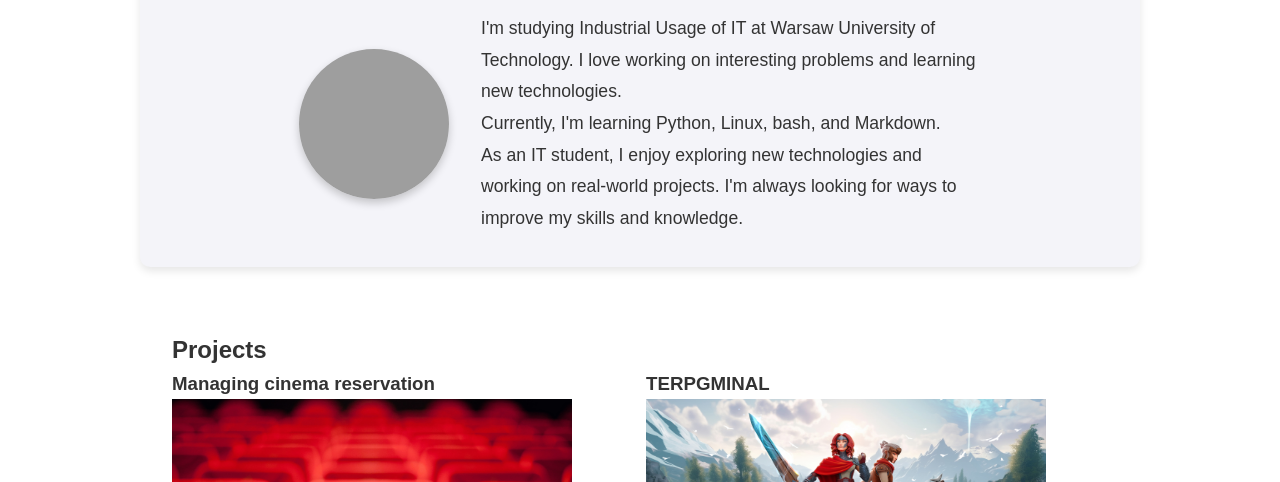
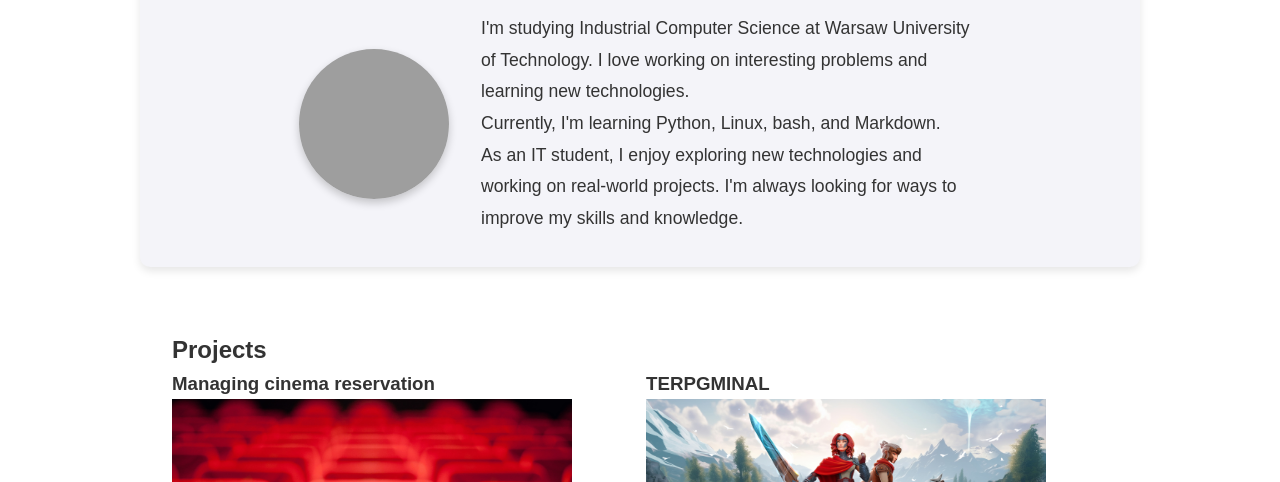
Before and after one commit to kzielinski04/github_page, a plain HTML site: page index.html in a window 1280 px wide. Shown: the part 318-800 px from the top of the page. Drawn offline with Linux system fonts and the light colour scheme; grey boxes are pictures that could not be loaded.

Commit message:
Slightly changed the content

```diff
--- a/index.html
+++ b/index.html
@@ -248,7 +248,7 @@
         <div class="about-content">
             <img src="profile_picture.jpeg" alt="Profile Picture">
             <div>
-                <p>I'm studying Industrial Usage of IT at Warsaw University of Technology. I love working on interesting problems and learning new technologies.</p>
+                <p>I'm studying Industrial Computer Science at Warsaw University of Technology. I love working on interesting problems and learning new technologies.</p>
                 <p>Currently, I'm learning Python, Linux, bash, and Markdown.</p>
                 <p>As an IT student, I enjoy exploring new technologies and working on real-world projects. I'm always looking for ways to improve my skills and knowledge.</p>
             </div>
```
Also changed, not shown: 1 other file.
